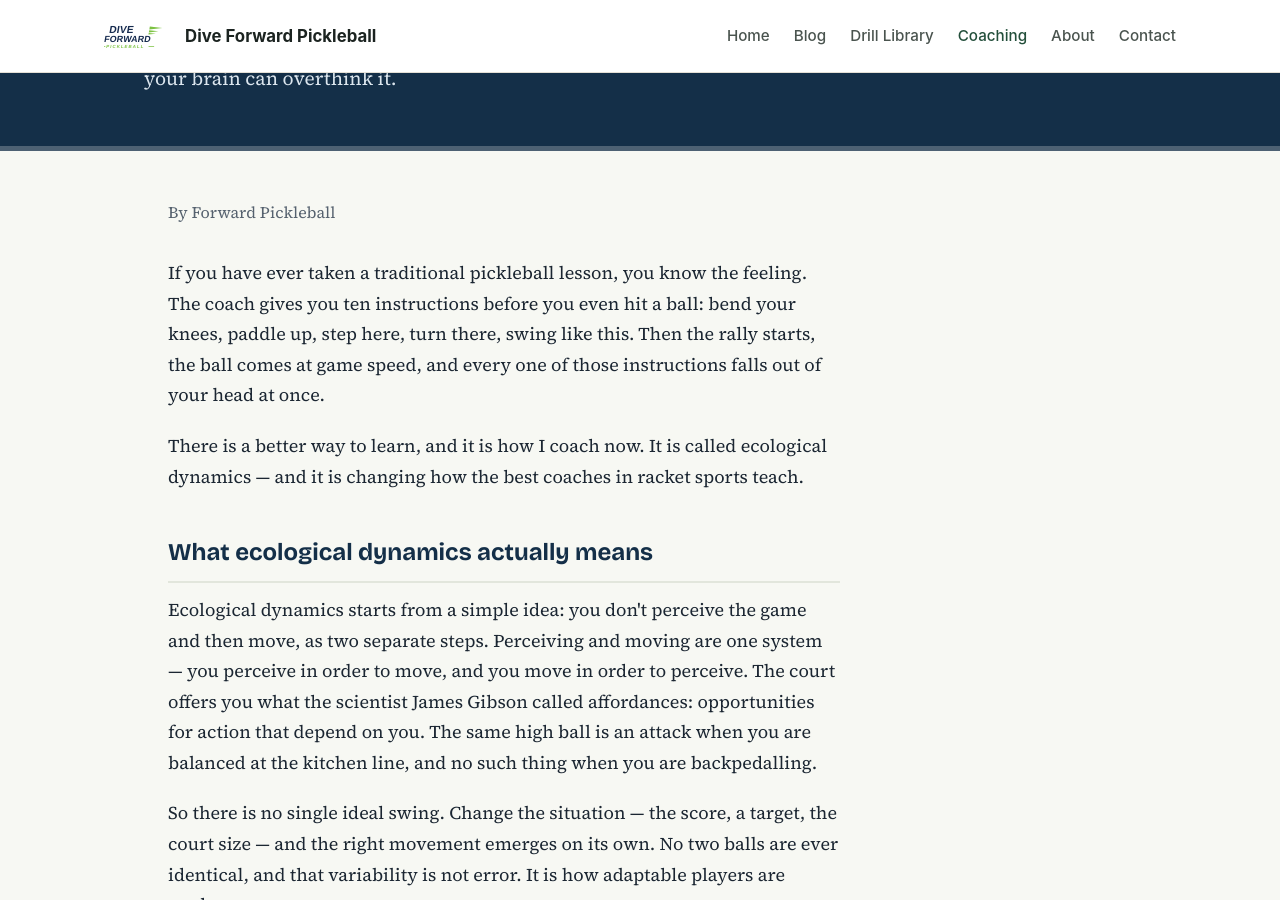
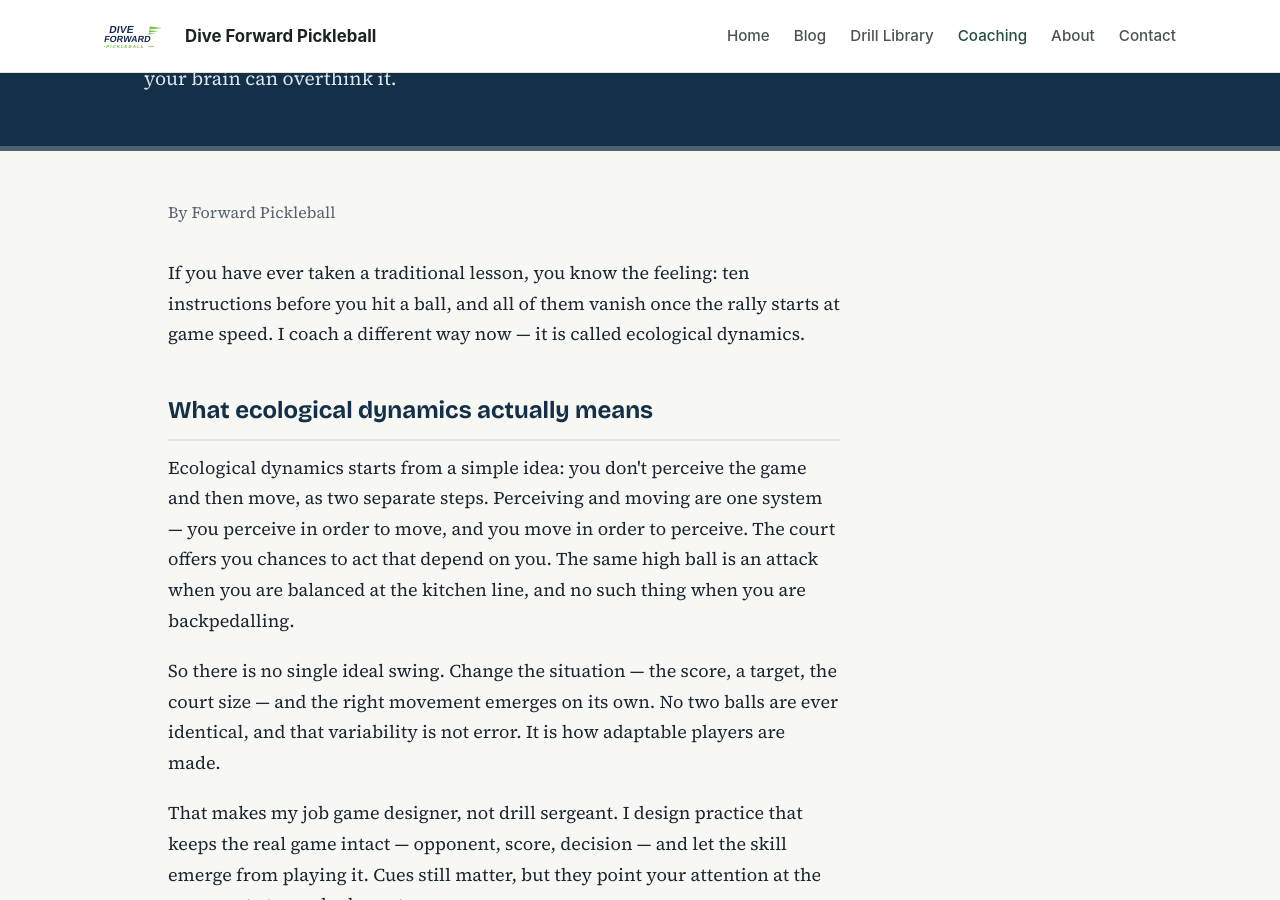
Before and after one commit to forwardpickleballorg-art/forwardpickleballorg-art.github.io, a Jekyll site: the page built from coaching/pickleball-ecological-dynamics.html, in a window 1280 px wide and 900 px high, scrolled down 331 px. Built offline with Jekyll 4.4.1, drawn with Linux system fonts in a browser that asks for light colours; some of the changed text lies outside the part shown.

Commit message:
Shorten intro; remove academic name references (Gibson, Wulf)

```diff
--- a/coaching/pickleball-ecological-dynamics.html
+++ b/coaching/pickleball-ecological-dynamics.html
@@ -147,13 +147,11 @@ layout: null
   <div class="article">
   <p class="byline">By Forward Pickleball</p>
 
-  <p>If you have ever taken a traditional pickleball lesson, you know the feeling. The coach gives you ten instructions before you even hit a ball: bend your knees, paddle up, step here, turn there, swing like this. Then the rally starts, the ball comes at game speed, and every one of those instructions falls out of your head at once.</p>
-
-  <p>There is a better way to learn, and it is how I coach now. It is called ecological dynamics — and it is changing how the best coaches in racket sports teach.</p>
+  <p>If you have ever taken a traditional lesson, you know the feeling: ten instructions before you hit a ball, and all of them vanish once the rally starts at game speed. I coach a different way now — it is called ecological dynamics.</p>
 
   <h2>What ecological dynamics actually means</h2>
 
-  <p>Ecological dynamics starts from a simple idea: you don't perceive the game and then move, as two separate steps. Perceiving and moving are one system — you perceive in order to move, and you move in order to perceive. The court offers you what the scientist James Gibson called affordances: opportunities for action that depend on you. The same high ball is an attack when you are balanced at the kitchen line, and no such thing when you are backpedalling.</p>
+  <p>Ecological dynamics starts from a simple idea: you don't perceive the game and then move, as two separate steps. Perceiving and moving are one system — you perceive in order to move, and you move in order to perceive. The court offers you chances to act that depend on you. The same high ball is an attack when you are balanced at the kitchen line, and no such thing when you are backpedalling.</p>
 
   <p>So there is no single ideal swing. Change the situation — the score, a target, the court size — and the right movement emerges on its own. No two balls are ever identical, and that variability is not error. It is how adaptable players are made.</p>
 
@@ -187,7 +185,7 @@ layout: null
 
   <p>This is the part players find hardest to believe until they feel it: my record is helping students master some shots within a minute or two.</p>
 
-  <p>There is a reason. Research on external focus — led by Gabriele Wulf — shows that aiming at a target beats thinking about a body part, for beginners and advanced players alike, and that the benefit holds up in later retention tests. "Land it in the towel zone" works faster than "rotate your shoulders and extend your arm," because it frees your body's automatic control instead of crowding it with instructions.</p>
+  <p>Here is why: aiming at a target beats thinking about a body part, for beginners and advanced players alike. "Land it in the towel zone" works faster than "rotate your shoulders and extend your arm," because it frees your body's automatic control instead of crowding it with instructions.</p>
 
   <p>Most of the time, the skill is already inside you. The right game just unlocks it. One small change in the task — a target on the court, a scoring rule that punishes pop-ups, a constraint on your footwork — and your body attunes to new information and calibrates within minutes. You are not learning a new movement from scratch. You are tuning one you already own.</p>
 
```
